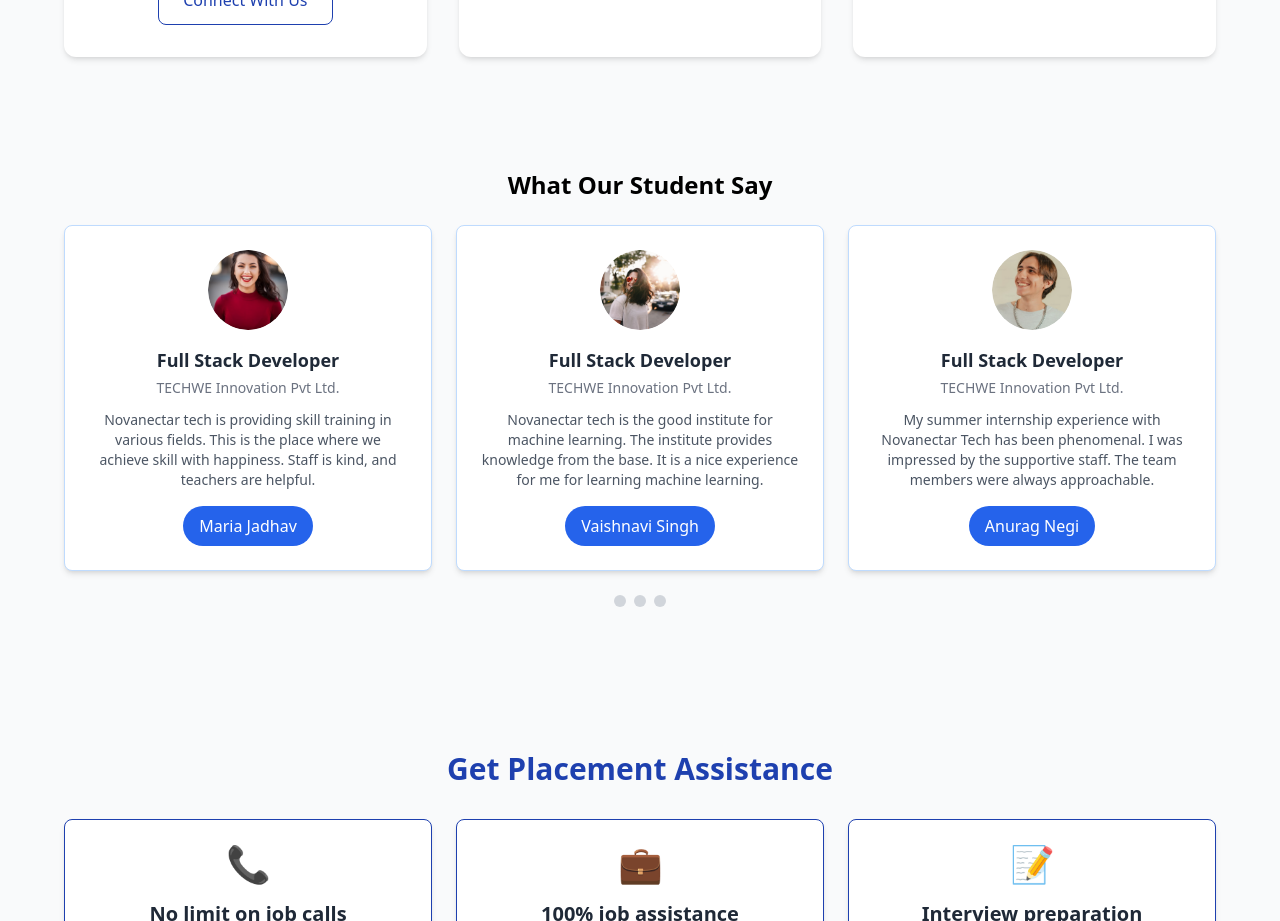
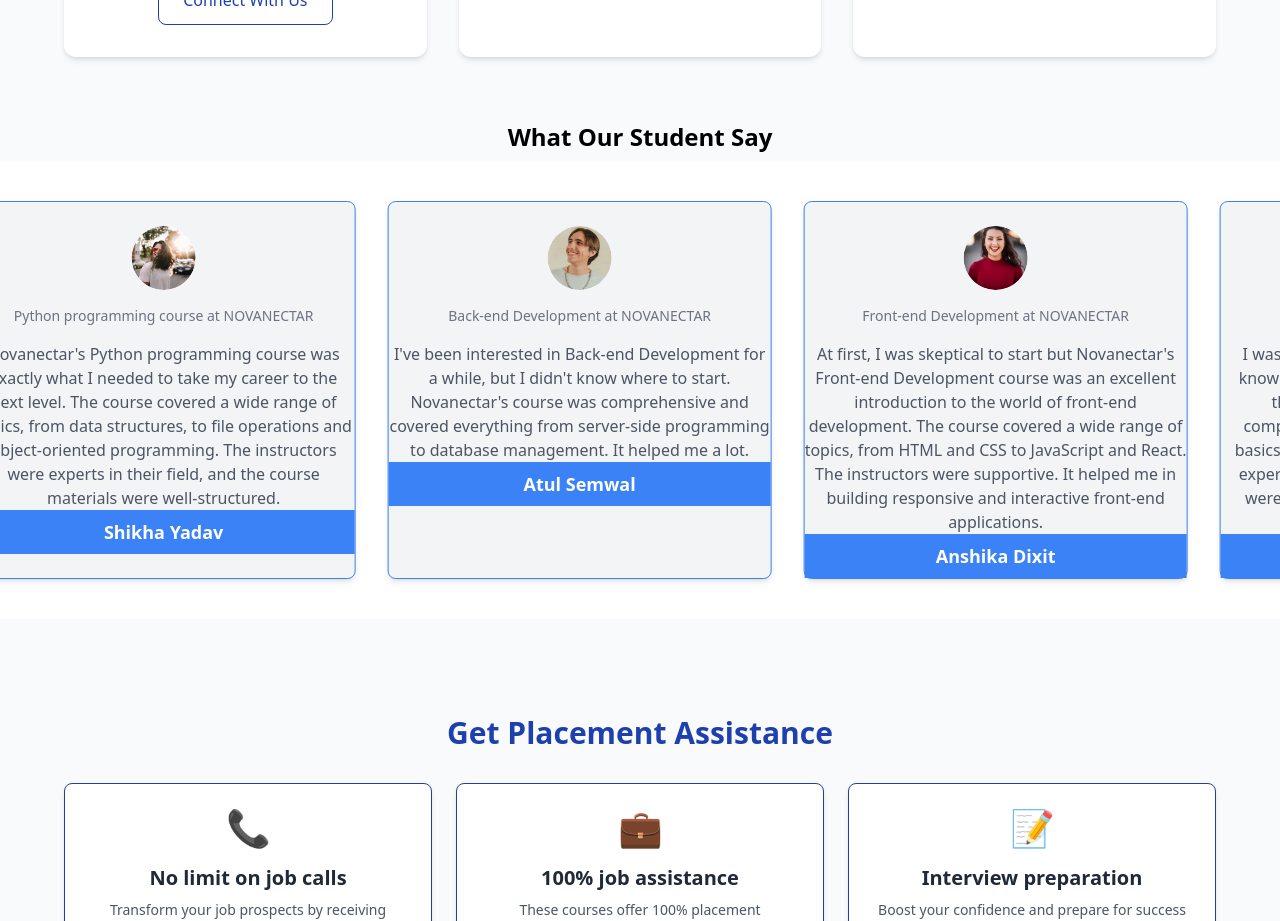
Before and after one commit to cykoravish/novanectar-p1, a React (Vite) app in the folder frontend/: page / in a window 1280 px wide. Shown: the part 2560-3481 px from the top of the page. Built offline with nearby package versions, Linux system fonts and the light colour scheme; no server answers; the HTML template or start-up script is replaced by a standard one.

Commit message:
cards animation and content add

```diff
--- a/frontend/src/components/Testimonials.tsx
+++ b/frontend/src/components/Testimonials.tsx
@@ -2,46 +2,39 @@ import { testimonials } from "../data/courses";
 
 export default function Testimonials() {
   return (
-    <div className="bg-gray-50 py-12 px-6">
-      <div className="pb-12 px-6 bg-gray-50">
-        <div className="max-w-6xl mx-auto text-center">
-          <h2 className="text-2xl font-semibold text-black mb-6">
+    <div className="bg-gray-50">
+      <div className="pb-12 bg-gray-50">
+        <div className="mx-auto text-center">
+          <h2 className="text-2xl font-semibold text-black mb-2">
             What Our Student Say
           </h2>
-          <div className="grid grid-cols-1 md:grid-cols-3 gap-6">
-            {testimonials.map((testimonial, index) => (
+          <div className="bg-white py-10 overflow-hidden">
+            <div className="relative flex items-center">
+              <div className="flex animate-scroll whitespace-nowrap">
+                {testimonials.concat(testimonials).map((testimonial, index) => (
                   <div
                     key={index}
-                className="bg-white border border-blue-200 rounded-lg hover:shadow-blue-400 shadow-md hover:shadow-xl transition-shadow duration-300 flex flex-col items-center p-6"
+                    className="flex-shrink-0 bg-gray-100 rounded-lg shadow-md pt-6 w-96 sm:w-96 mx-4 border border-blue-500 flex-col"
                   >
                     <img
                       src={testimonial.image}
                       alt={testimonial.name}
-                  className="w-20 h-20 rounded-full mb-4"
+                      className="w-16 h-16 rounded-full mx-auto mb-4"
                     />
-                <h3 className="text-lg font-semibold text-gray-800 mb-1">
-                  {testimonial.role}
-                </h3>
-                <p className="text-sm text-gray-500 mb-3">
-                  {testimonial.company}
+
+                    <p className="text-sm text-gray-500 text-center text-wrap">
+                      {testimonial.role} at {testimonial.company}
                     </p>
-                <p className="text-gray-600 text-sm mb-4 text-center">
+                    <p className="text-gray-600 mt-4 text-center break-words text-wrap">
                       {testimonial.feedback}
                     </p>
-                <div className="bg-blue-600 text-white text-center py-2 px-4 rounded-full mt-auto hover:bg-blue-700 transition-all duration-300 transform hover:scale-105">
+                    <h3 className="bg-blue-500 w-full text-lg font-semibold text-white text-center text-wrap py-2 mt-auto">
                       {testimonial.name}
-                </div>
+                    </h3>
                   </div>
                 ))}
               </div>
-          {/* Dots for responsiveness (optional) */}
-          <div className="flex justify-center mt-6 space-x-2">
-            {testimonials.map((_, idx) => (
-              <div
-                key={idx}
-                className="w-3 h-3 bg-gray-300 rounded-full hover:bg-blue-600 transition duration-300"
-              ></div>
-            ))}
+            </div>
           </div>
         </div>
       </div>
--- a/frontend/src/data/courses.ts
+++ b/frontend/src/data/courses.ts
@@ -550,28 +550,94 @@ export const programs = [
 
 export const testimonials = [
   {
-    name: "Maria Jadhav",
-    role: "Full Stack Developer",
-    company: "TECHWE Innovation Pvt Ltd.",
+    id: 1,
+    name: "Not Provided",
+    role: "Mean Full-stack Development ",
+    company: "NOVANECTAR",
     image: testimonialImages.testimonial1,
     feedback:
-      "Novanectar tech is providing skill training in various fields. This is the place where we achieve skill with happiness. Staff is kind, and teachers are helpful.",
-  },
-  {
-    name: "Vaishnavi Singh",
-    role: "Full Stack Developer",
-    company: "TECHWE Innovation Pvt Ltd.",
+      "I recently completed the Mean Full-stack Development course at Novanectar and had a great experience. The instructors were knowledgeable, and the course materials were comprehensive. I have learnt a lot and started applying them in my current role.",
+  },
+  {
+    id: 2,
+    name: "Shikha Yadav ",
+    role: "MERN Full-stack Development ",
+    company: "NOVANECTAR",
     image: testimonialImages.testimonial2,
     feedback:
-      "Novanectar tech is the good institute for machine learning. The institute provides knowledge from the base. It is a nice experience for me for learning machine learning.",
-  },
-  {
-    name: "Anurag Negi",
-    role: "Full Stack Developer",
-    company: "TECHWE Innovation Pvt Ltd.",
+      "I struggled to learn MERN Full-stack Development independently, but this course made it easy and fun. The instructors were supportive, and the assignments were challenging but made me learn a lot. I'm now confident about my skills. ",
+  },
+  {
+    id: 3,
+    name: "Shikha Yadav ",
+    role: "Python programming course",
+    company: "NOVANECTAR",
+    image: testimonialImages.testimonial2,
+    feedback:
+      "Novanectar's Python programming course was exactly what I needed to take my career to the next level. The course covered a wide range of topics, from data structures, to file operations and object-oriented programming. The instructors were experts in their field, and the course materials were well-structured. ",
+  },
+  {
+    id: 4,
+    name: "Atul Semwal",
+    role: "Back-end Development",
+    company: "NOVANECTAR",
     image: testimonialImages.testimonial3,
     feedback:
-      "My summer internship experience with Novanectar Tech has been phenomenal. I was impressed by the supportive staff. The team members were always approachable.",
+      "I've been interested in Back-end Development for a while, but I didn't know where to start. Novanectar's course was comprehensive and covered everything from server-side programming to database management. It helped me a lot.",
+  },
+  {
+    id: 5,
+    name: "Anshika Dixit",
+    role: "Front-end Development",
+    company: "NOVANECTAR",
+    image: testimonialImages.testimonial1,
+    feedback:
+      "At first, I was skeptical to start but Novanectar's Front-end Development course was an excellent introduction to the world of front-end development. The course covered a wide range of topics, from HTML and CSS to JavaScript and React. The instructors were supportive. It helped me in building responsive and interactive front-end applications.",
+  },
+  {
+    id: 6,
+    name: "R. Darshani",
+    role: "C++ Course",
+    company: "NOVANECTAR",
+    image: testimonialImages.testimonial2,
+    feedback:
+      "I was fascinated with learning C++ and got to know about Novanectar's C++ Course through their social media ad. The course was comprehensive and covered everything from basics to advanced topics. The instructors were experts in their field, and the course materials were well-structured. It helped me in writing efficient and effective C++ code.",
+  },
+  {
+    id: 7,
+    name: "Tisha Raheja",
+    role: "Java Programming course",
+    company: "NOVANECTAR",
+    image: testimonialImages.testimonial1,
+    feedback:
+      "Novanectar's Java Programming course covered a wide range of topics, from basics to advanced topics at a very good price. The instructors were supportive, the assignments were wonderful and helped me a lot with learning.",
+  },
+  {
+    id: 8,
+    name: "Priyanshu Kumar",
+    role: "Python Programming",
+    company: "NOVANECTAR",
+    image: testimonialImages.testimonial3,
+    feedback:
+      "I've been interested in Python Programming for a while, but couldn’t find any budget-friendly course. Novanectar's course was comprehensive and covered everything from basics to advanced topics at a very pocket-friendly amount. The instructors were very skilled and helpful, and the assignments were based on real-life practices. I'm now able to write efficient and effective Python code.",
+  },
+  {
+    id: 9,
+    name: "Priyanka Kaur",
+    role: "The web development",
+    company: "NOVANECTAR",
+    image: testimonialImages.testimonial1,
+    feedback:
+      "9.	In the beginning, I was reluctant and unsure about it, but decided to start. The web development course covered a wide range of topics, like HTML, CSS, and JavaScript. The instructors were very supportive, and skilled. It was a great experience for me.",
+  },
+  {
+    id: 10,
+    name: "Aditya Bhandari",
+    role: "Full-stack Development ",
+    company: "NOVANECTAR",
+    image: testimonialImages.testimonial3,
+    feedback:
+      "I recently completed the Full-stack Development course from Novanectar, and the quality of the training was very good. I've already started building my full-stack applications, and I'm excited to see where this new skill takes me.",
   },
 ];
 
--- a/frontend/src/index.css
+++ b/frontend/src/index.css
@@ -1,3 +1,19 @@
 @tailwind base;
 @tailwind components;
 @tailwind utilities;
+
+@layer utilities {
+    @keyframes scroll {
+      0% {
+        transform: translateX(0);
+      }
+      100% {
+        transform: translateX(-50%);
+      }
+    }
+
+    .animate-scroll {
+      display: flex;
+      animation: scroll 30s linear infinite;
+    }
+  }
```
Lines whose indentation alone changed are shown as unchanged.
